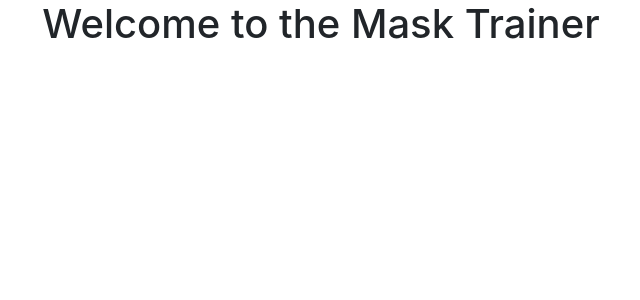
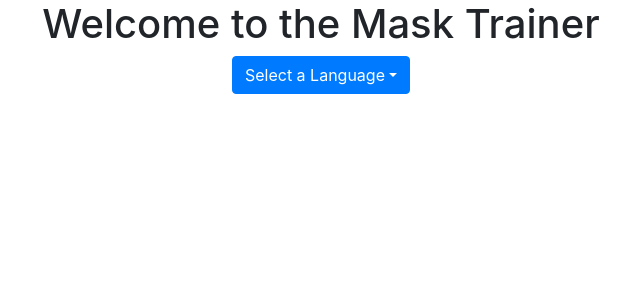
Before and after one commit to isaacluy/masks-trainer, a React (Create React App) app: page / in a window 1280 px wide. Shown: the top 300 px of the page, without its empty margins (319-959 px from the left). Built offline with nearby package versions, Linux system fonts and the light colour scheme.

Commit message:
Added <LanguageSelector/> to App.js

```diff
--- a/src/App.js
+++ b/src/App.js
@@ -1,5 +1,6 @@
 import React from 'react';
 import Container from 'react-bootstrap/Container';
+import LanguageSelector from './components/language-selector';
 import Row from 'react-bootstrap/Row';
 
 function App() {
@@ -8,6 +9,9 @@ function App() {
       <Row className="justify-content-md-center">
         <h1 className="text-center">Welcome to the Mask Trainer</h1>
       </Row>
+      <Row className="justify-content-md-center">
+        <LanguageSelector />
+      </Row>
     </Container>
   );
 }
```
